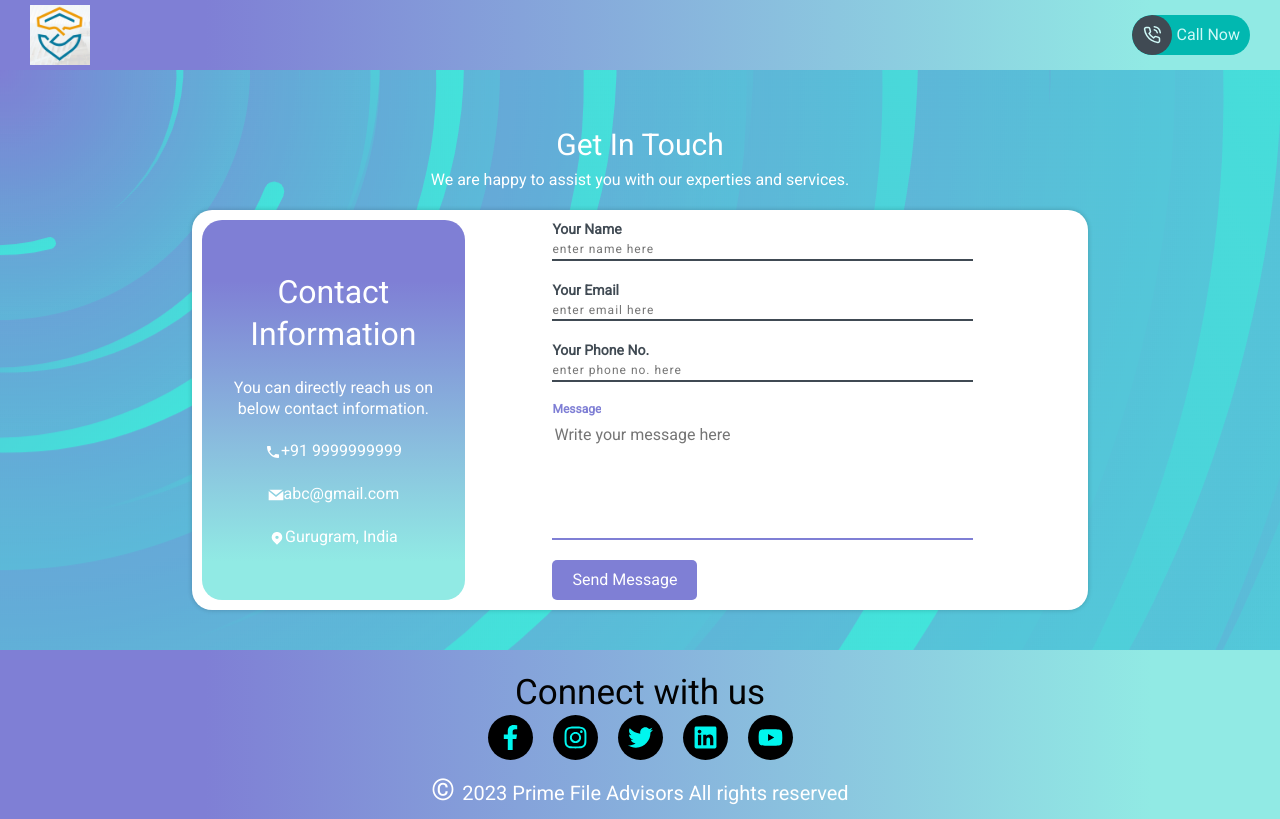
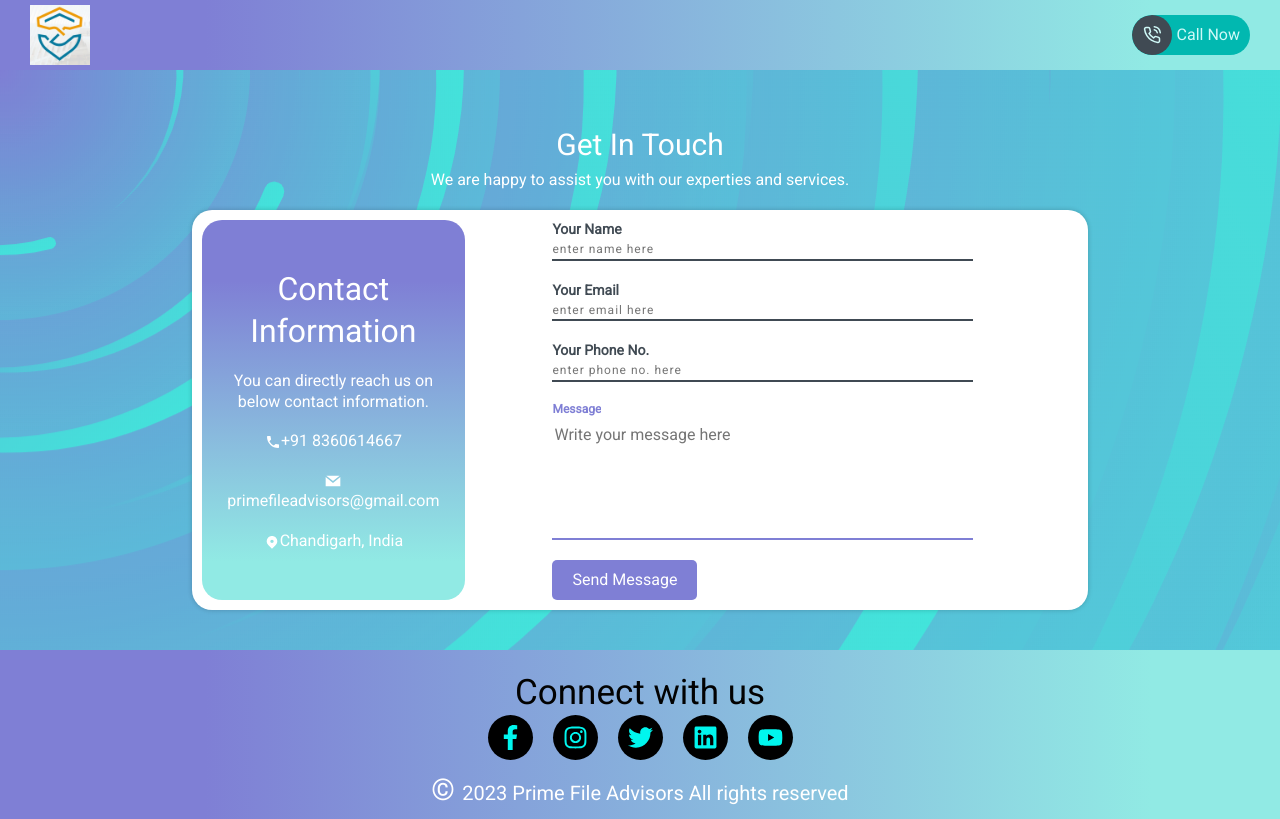
Before and after one commit to abhinavdawar/primefileadvisors, a React (Create React App) app: page /contact in a window 1280 px wide. Built offline with nearby package versions, Linux system fonts and the light colour scheme; a web font is replaced by a local one.

Commit message:
changing some content

```diff
--- a/src/components/Navbar.js
+++ b/src/components/Navbar.js
@@ -75,7 +75,7 @@ const Navbar = () => {
 				</div>
 
 				<a
-					href='tel:+919560252346'
+					href='tel:+918360614667'
 					className='phone-call'
 					style={{ textDecoration: 'none' }}
 				>
--- a/src/pages/Contact.js
+++ b/src/pages/Contact.js
@@ -26,15 +26,15 @@ const Contact = () => {
 					<p>You can directly reach us on below contact information.</p>
 					<span className='mobile-info'>
 						<IoMdCall />
-						+91 9999999999
+						+91 8360614667
 					</span>
 					<span className='email-info'>
 						<GrMail />
-						abc@gmail.com
+						primefileadvisors@gmail.com
 					</span>
 					<span className='location-info'>
 						<TiLocation />
-						Gurugram, India
+						Chandigarh, India
 					</span>
 				</div>
 				<div className='contact-form'>
--- a/src/pages/Homepage.js
+++ b/src/pages/Homepage.js
@@ -27,7 +27,7 @@ const Homepage = () => {
 			<div className='landing-container'>
 				<div className='content'>
 					<h1 className=''>
-						Prime<span> File </span>Advisors
+						<span>Prime File Advisors</span>
 					</h1>
 					<h2 className=''>A one-stop solution for immigration agencies.</h2>
 					<h6>Check out what we can do for you</h6>
--- a/src/pages/PropertyValuationCertficate.js
+++ b/src/pages/PropertyValuationCertficate.js
@@ -48,7 +48,7 @@ const PropertyValuationCertficate = () => {
 				<h2>Property Valuation by Government Approved Valuer</h2>
 				<p>
 					Only Government Approved Valuers (Engineer) Can work as Property
-					Valuation Consultant in Ahmedabad, India. Property Means Tangible
+					Valuation Consultant in Chandigarh, India. Property Means Tangible
 					Assets Includes Apartment, Land, Flats, Buildings, Plot, Office,
 					Residential or Commercial Spaces, Bungalows, factory building etc.
 					Valuation are to be conducted basis on fair market value as per
```
